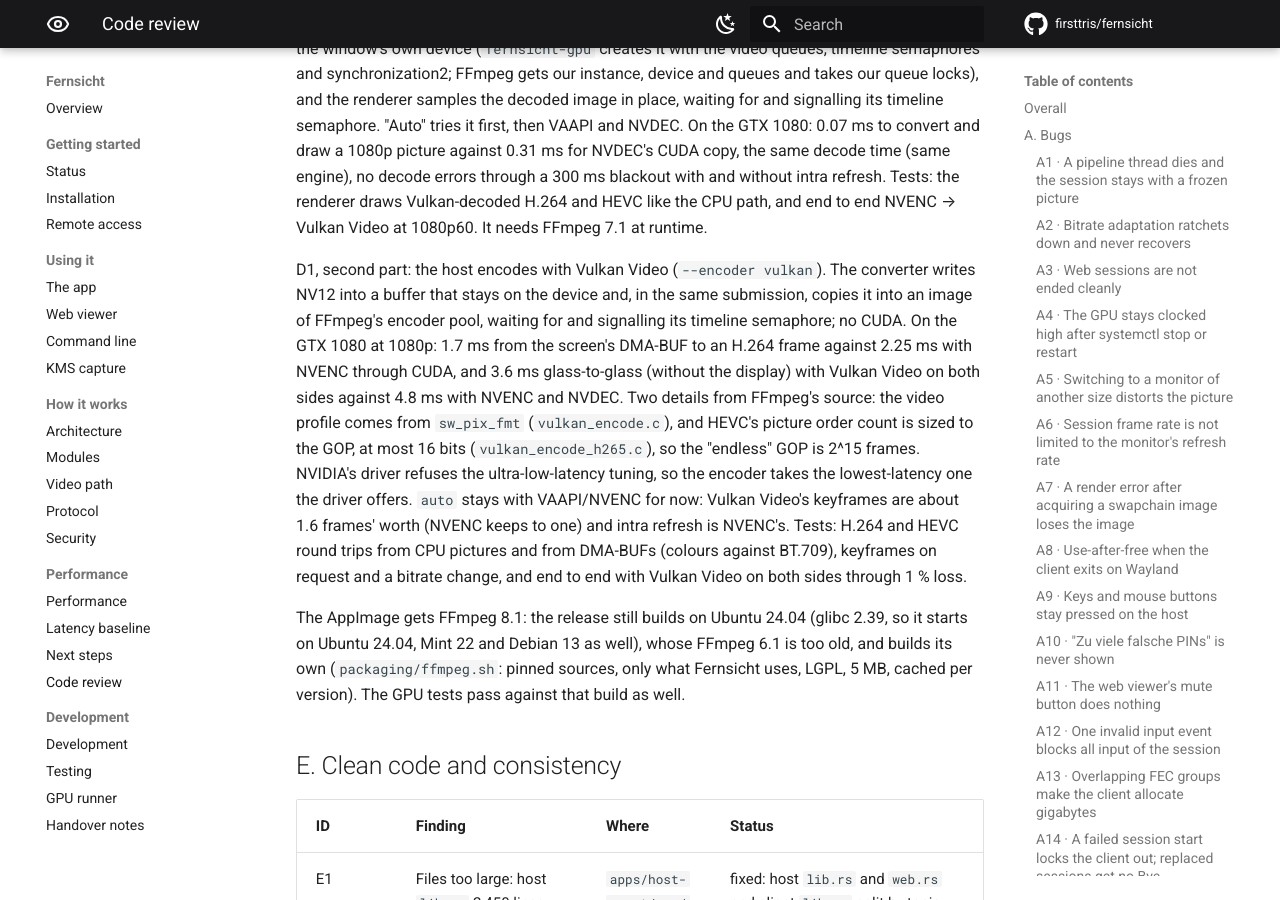
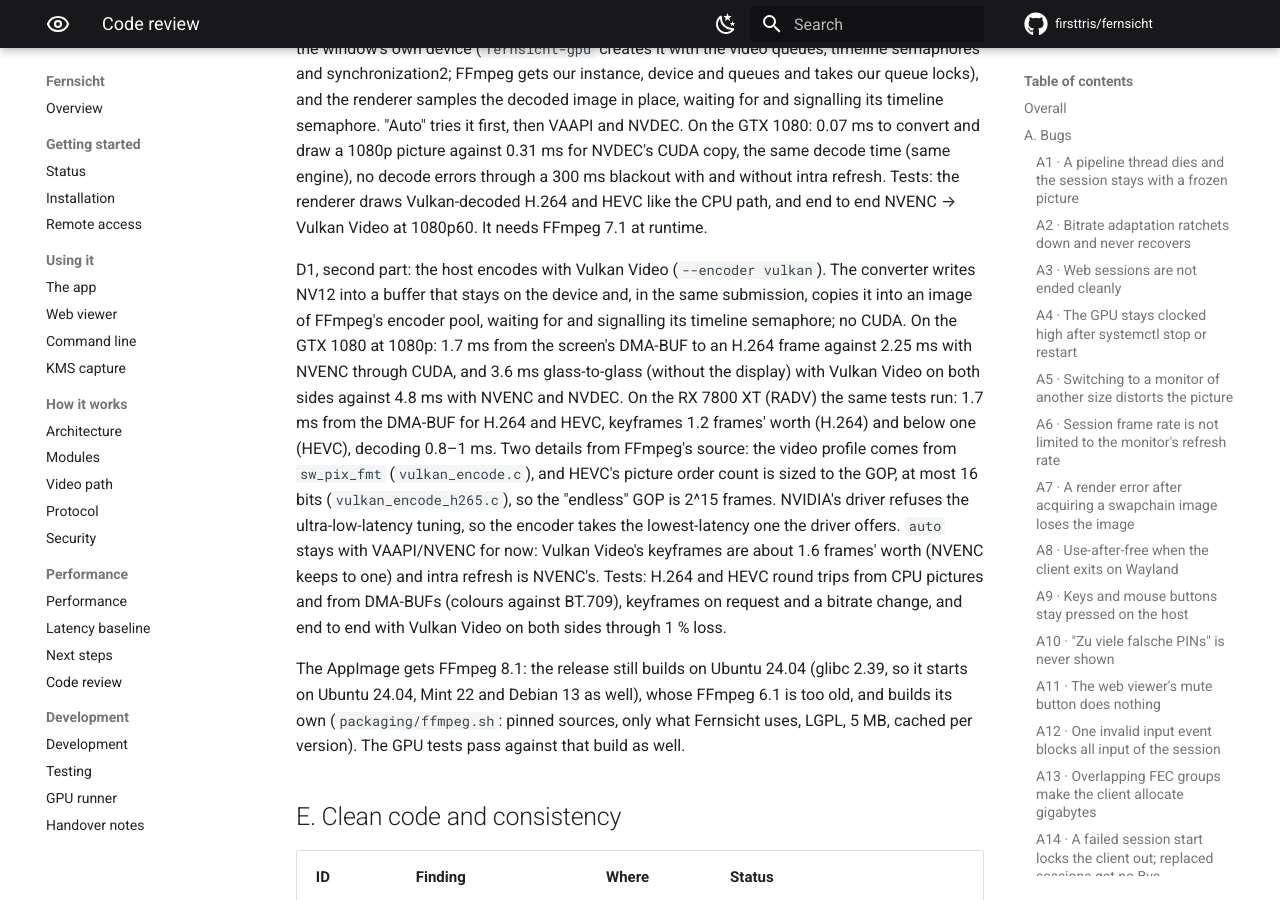
Before and after one commit to firsttris/fernsicht, an MkDocs documentation site: the page built from docs/code-review.md, in a window 1280 px wide and 900 px high, scrolled down 26994 px. Built offline with MkDocs 1.6.1 and Material for MkDocs 9.7.7, drawn with Linux system fonts in a browser that asks for light colours; comment, search, counter and statistics services are not loaded.

Commit message:
Docs: Vulkan Video measured on the RX 7800 XT (RADV)
The GPU runner's numbers: 1.7 ms from the screen's DMA-BUF to an H.264
or HEVC frame, keyframes about 1.2 frames' worth (H.264) and below one
(HEVC), decoding 0.8-1 ms.

Co-Authored-By: Claude Opus 5.5 <noreply@anthropic.com>

```diff
--- a/docs/code-review.md
+++ b/docs/code-review.md
@@ -916,7 +916,8 @@ into a buffer that stays on the device and, in the same submission, copies it in
 FFmpeg's encoder pool, waiting for and signalling its timeline semaphore; no CUDA. On the GTX 1080
 at 1080p: 1.7 ms from the screen's DMA-BUF to an H.264 frame against 2.25 ms with NVENC through CUDA,
 and 3.6 ms glass-to-glass (without the display) with Vulkan Video on both sides against 4.8 ms with
-NVENC and NVDEC. Two details from FFmpeg's source: the video profile comes from `sw_pix_fmt`
+NVENC and NVDEC. On the RX 7800 XT (RADV) the same tests run: 1.7 ms from the DMA-BUF for H.264 and
+HEVC, keyframes 1.2 frames' worth (H.264) and below one (HEVC), decoding 0.8–1 ms. Two details from FFmpeg's source: the video profile comes from `sw_pix_fmt`
 (`vulkan_encode.c`), and HEVC's picture order count is sized to the GOP, at most 16 bits
 (`vulkan_encode_h265.c`), so the "endless" GOP is 2^15 frames. NVIDIA's driver refuses the
 ultra-low-latency tuning, so the encoder takes the lowest-latency one the driver offers. `auto`
```
Also changed, not shown: docs/video.md (+3 -2 lines).
